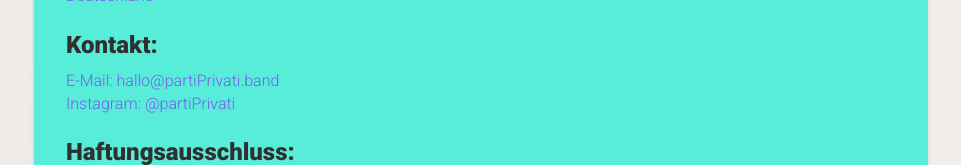
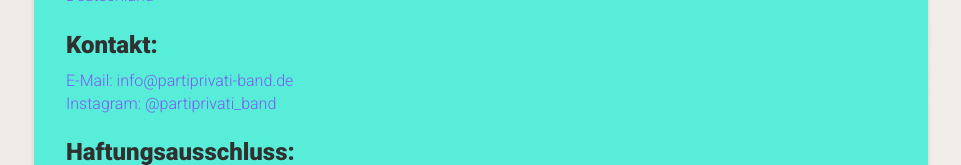
Before and after one commit to c1ive/partiprivati, a Next.js app: page /impressum in a window 1280 px wide. Shown: the part 634-799 px from the top of the page, without its empty margins (159-1120 px from the left). Built offline with nearby package versions, Linux system fonts and the light colour scheme.

Commit message:
page.tsx aktualisieren

```diff
--- a/src/app/impressum/page.tsx
+++ b/src/app/impressum/page.tsx
@@ -41,9 +41,9 @@
               <div className="mb-6">
                 <h3 className="text-medium font-bold mb-2">Kontakt:</h3>
                 <p className="text-small text-[var(--muted)]">
-                  E-Mail: hallo@partiPrivati.band
+                  E-Mail: info@partiprivati-band.de
                   <br />
-                  Instagram: @partiPrivati
+                  Instagram: @partiprivati_band
                 </p>
               </div>
 
```
